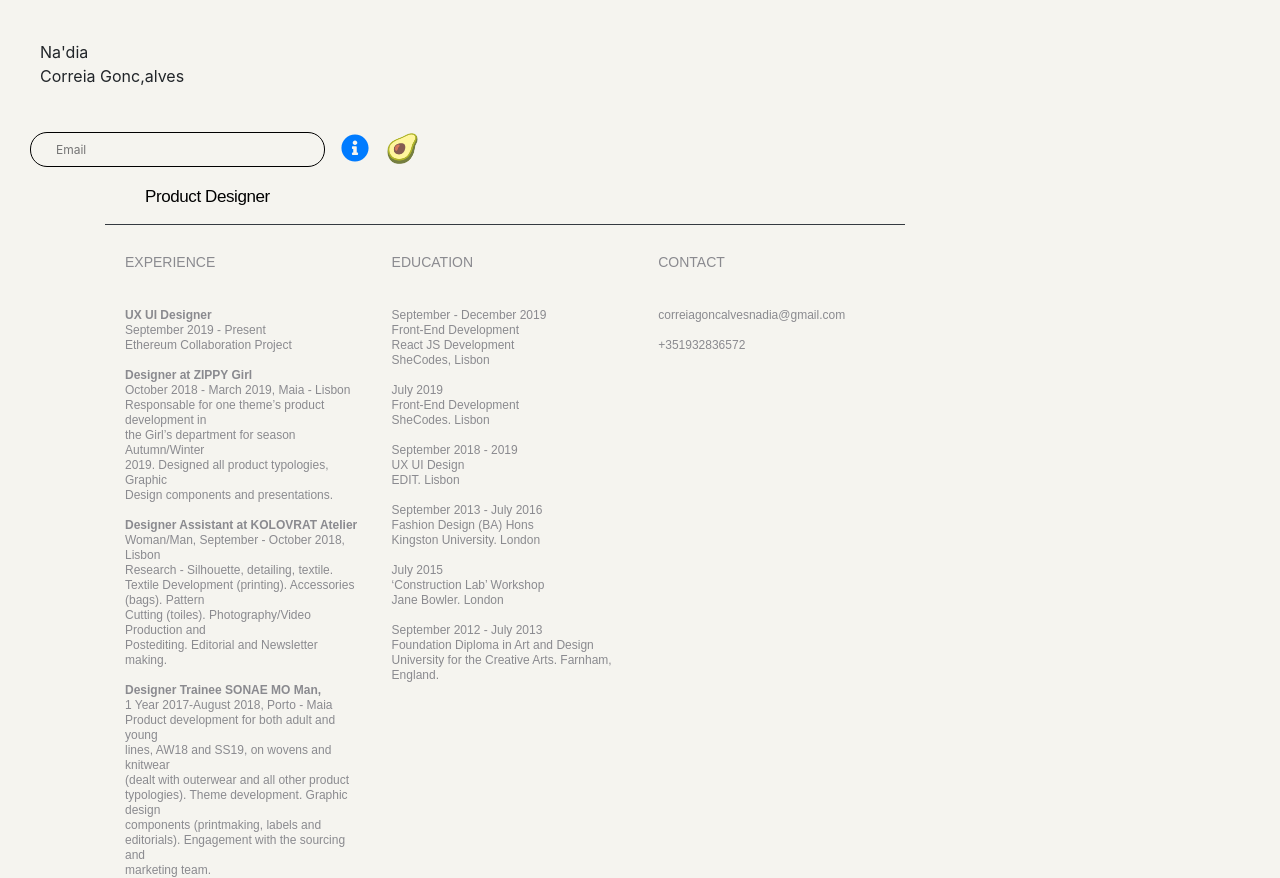
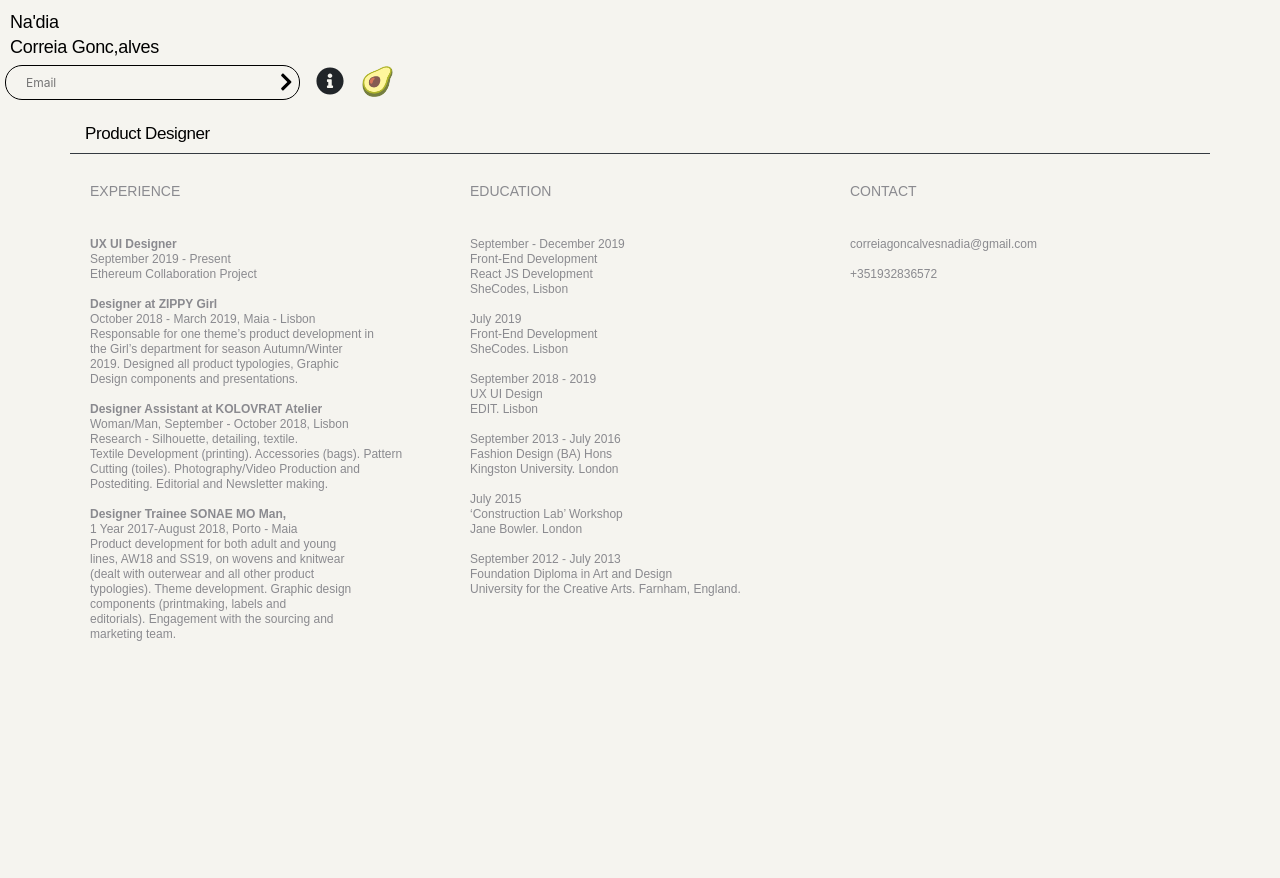
Before and after one commit to liatabilom/info-page, a React (Create React App) app: page / in a window 1280 px wide. After the commit the page ends 800 px from the top, so only its background shows below. Built offline with nearby package versions, Linux system fonts and the light colour scheme.

Commit message:
Adjust size, remove link from info icon & add link to name

```diff
--- a/src/App.css
+++ b/src/App.css
@@ -3,7 +3,7 @@
 }
 
 html {
-	margin: 20px;
+	margin: 5px;
 	background-color: #f5f4ef;
 }
 
--- a/src/App.js
+++ b/src/App.js
@@ -1,5 +1,5 @@
 import React from 'react';
-import InfoPage from './InfoPage';
+import InfoMain from './InfoMain';
 import './App.css';
 
 function App() {
@@ -9,7 +9,7 @@ function App() {
 				backgroundColor: '#f5f4ef',
 			}}
 		>
-			<InfoPage />
+			<InfoMain />
 		</div>
 	);
 }
--- a/src/Curriculum.css
+++ b/src/Curriculum.css
@@ -2,21 +2,18 @@
 
 .mainCards {
 	position: relative;
-	left: 100px;
+	left: 0px;
 	top: 8px;
 	padding: 10px;
-	margin: 10px;
 }
 
 .jobTitle {
-	position: relative;
-	left: 140px;
-	top: 10px;
 	font-family: 'Nunito Sans', sans-serif;
 	font-size: 17px;
 	color: #000000;
 	line-height: 23px;
 	letter-spacing: -0.024em;
+	text-align: left;
 }
 
 .subtitle {
--- a/src/Curriculum.js
+++ b/src/Curriculum.js
@@ -8,16 +8,16 @@ class AllCards extends Component {
 	render() {
 		return (
 			<div>
-				<h1 className="jobTitle">Product Designer</h1>
 				<div className="container mt-1 mainCards">
+					<h1 className="jobTitle">Product Designer</h1>
 					<div className="row">
-						<div className="card-body p-0 col-lg-4 border-top border-dark ">
+						<div className="card-body p-0 col-md-4 border-top border-dark ">
 							<Experience />
 						</div>
-						<div className="card-body p-0 col-lg-4 border-top border-dark">
+						<div className="card-body p-0 col-md-4 border-top border-dark">
 							<Education />
 						</div>
-						<div className="card-body p-0 col-lg-4 border-top border-dark">
+						<div className="card-body p-0 col-md-4 border-top border-dark">
 							<Contact />
 						</div>
 					</div>
--- a/src/InfoPage.css
+++ b/src/InfoMain.css
@@ -1,3 +1,5 @@
+@import url('https://fonts.googleapis.com/css?family=Nunito+Sans&display=swap'rel='stylesheet');
+
 .header {
 	text-align: left;
 	font-family: 'Nunito Sans', sans-serif;
@@ -7,12 +9,13 @@
 	align-items: flex-end;
 	letter-spacing: -0.016em;
 	color: #000000;
-	margin: 0px;
+	margin: 5px;
 }
 
 .row {
 	display: flex;
 	flex-wrap: wrap;
+	margin: 0px;
 }
 
 .side {
--- a/src/InfoPage.js
+++ b/src/InfoMain.js
@@ -1,23 +1,27 @@
 import React, { Component } from 'react';
 import Curriculum from './Curriculum';
 import Search from './Search';
+import './InfoMain.css';
 
 class InfoPage extends Component {
 	render() {
 		return (
 			<div>
-				<div className="header" style={{ padding: 20 }}>
+				<div className="header">
 					<header>
-						Na'dia
-						<br />
-						Correia Gonc,alves
+						<a href="https://www.correiagoncalves.com" style={{ textDecoration: 'none', color: 'black' }}>
+							Na'dia
+							<br />
+							Correia Gonc,alves
+						</a>
 					</header>
 				</div>
-				<br />
 				<Search />
 				<div className="row">
 					<div className="side">
-						<Curriculum />
+						<h2>
+							<Curriculum />
+						</h2>
 					</div>
 				</div>
 			</div>
--- a/src/Search.css
+++ b/src/Search.css
@@ -8,8 +8,14 @@
 	font-size: 12px;
 	text-align: left;
 	text-indent: 15px;
-	margin: 0 0 0 10px;
-	padding: 0 0 0 10px;
+	padding: 0 0 0 5px;
+}
+
+.submitEmail {
+	position: absolute;
+	left: 280px;
+	top: 70px;
+	font-size: 50%;
 }
 
 .button {
--- a/src/Search.js
+++ b/src/Search.js
@@ -1,20 +1,34 @@
 import React, { Component } from 'react';
 import { FontAwesomeIcon } from '@fortawesome/react-fontawesome';
 import { faInfoCircle } from '@fortawesome/free-solid-svg-icons';
+import { faChevronRight } from '@fortawesome/free-solid-svg-icons';
 import './Search.css';
 
 class Search extends Component {
+	state = '';
+	preventReload = event => {
+		event.preventDefault();
+		this.setState({});
+	};
+
 	render() {
 		return (
 			<div className="searchBar">
-				<h1>
-					<form>
+				<h1 style={{ margin: 0 }}>
 					<div className="clearfix">
+						<form onSubmit={this.preventReload}>
 							<input className="emailInput float-left" type="text" placeholder="Email" />
+							<a
+								href="mailto:nadiacoralves@gmail.com?Subject=Hi%20Nadia"
+								target="_top"
+								className="submitEmail"
+								style={{ color: 'black' }}
+							>
+								<FontAwesomeIcon icon={faChevronRight} size="1x" />
+							</a>
+						</form>
 						<span className="infoIcon float-left ml-3">
-								<a href="https://ecstatic-elion-03955f.netlify.com/">
 							<FontAwesomeIcon icon={faInfoCircle} size="1x" />
-								</a>
 						</span>
 						<span className="avocadoIcon float-left ml-3" role="img" aria-label="Avocado">
 							<a href="https://nadiacoralves.tumblr.com/" style={{ textDecoration: 'none' }}>
@@ -22,7 +36,6 @@ class Search extends Component {
 							</a>
 						</span>
 					</div>
-					</form>
 				</h1>
 			</div>
 		);
```
Lines whose indentation alone changed are shown as unchanged.
